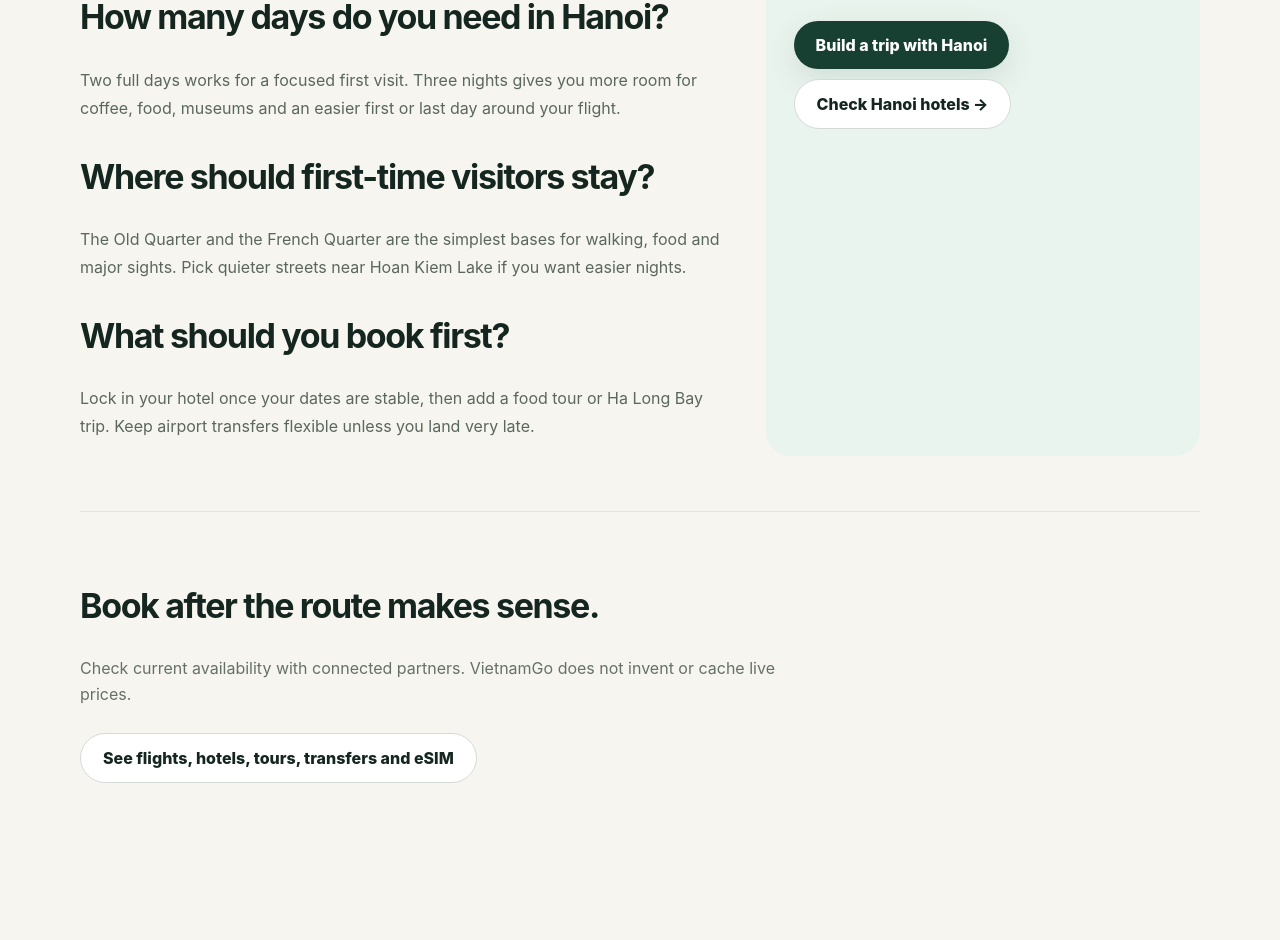
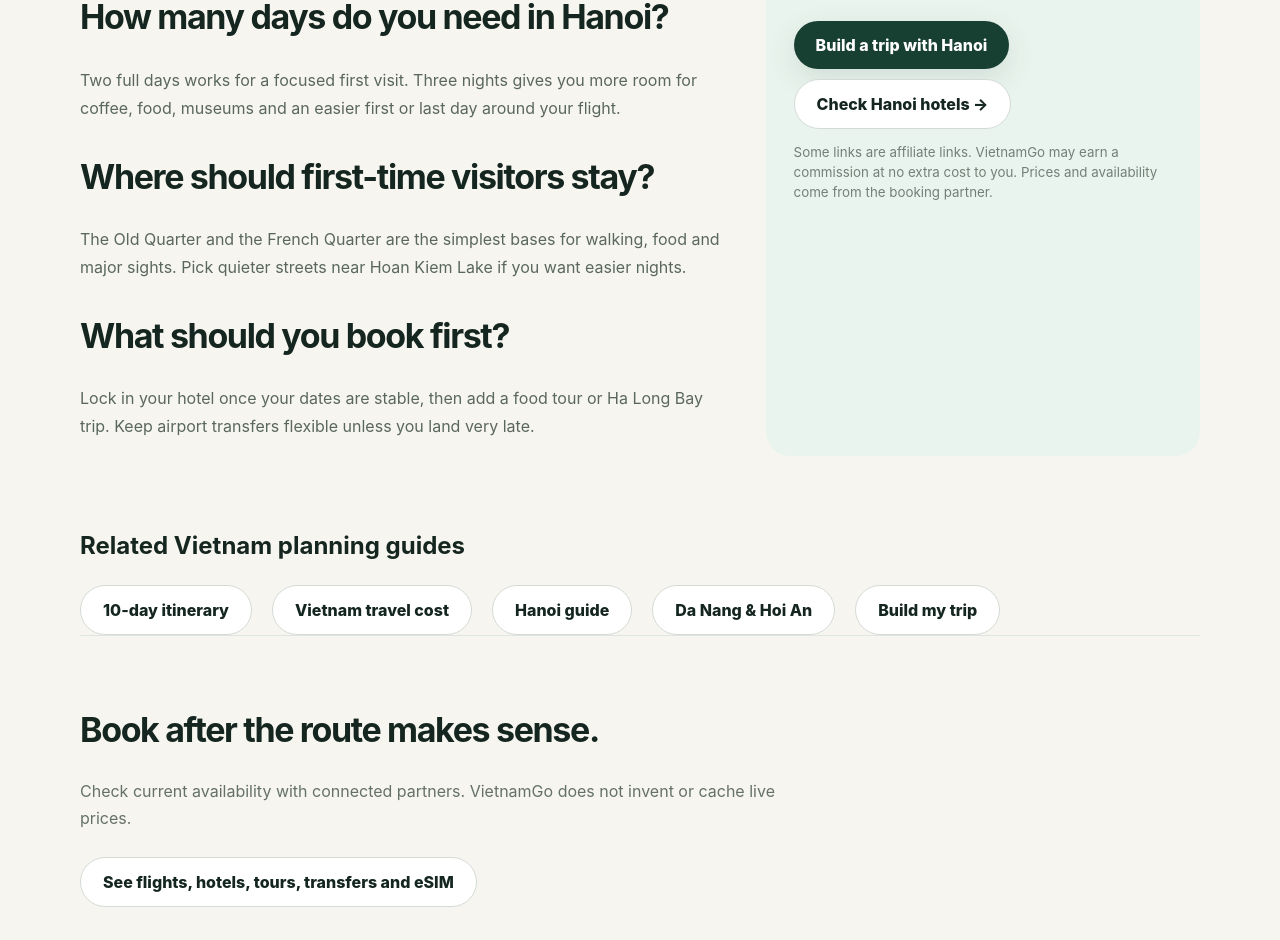
Before and after one commit to doctordat/Bayre-ai, a Next.js app: page /en/hanoi in a window 1280 px wide. Shown: the part 1322-2262 px from the top of the page. Before the commit the page ends 2195 px from the top, so only its background shows below. Built offline with nearby package versions, Linux system fonts and the light colour scheme; no server answers.

Commit message:
Audit SEO foundation and document launch readiness

```diff
--- a/app/en/[slug]/page.tsx
+++ b/app/en/[slug]/page.tsx
@@ -165,7 +165,7 @@ export default async function SeoPage({ params }: { params: Promise<{ slug: stri
     headline: page.title, description: page.intro, image: [page.image],
     author: { '@type': 'Organization', name: 'VietnamGo' },
     publisher: { '@type': 'Organization', name: 'VietnamGo' },
-    inLanguage: 'en', mainEntityOfPage: `/en/${slug}`,
+    inLanguage: 'en', mainEntityOfPage: `${process.env.NEXT_PUBLIC_SITE_URL || 'https://bayre-ai-1kcx-bice.vercel.app'}/en/${slug}`,
   };
 
   return (
@@ -191,7 +191,19 @@ export default async function SeoPage({ params }: { params: Promise<{ slug: stri
           <p>Choose trip length, budget, travel style and interests. VietnamGo will build a practical starting itinerary.</p>
           <a className="primary" href={plannerHref}>{page.cta}</a>
           {page.bookingKey && <a className="secondary" style={{ marginTop: 10, display: 'inline-flex' }} href={bookingHref} target="_blank" rel="sponsored nofollow noopener">{page.bookingLabel || 'Check booking options'} →</a>}
+          <small style={{ display: 'block', marginTop: 14, color: '#718078', lineHeight: 1.5 }}>Some links are affiliate links. VietnamGo may earn a commission at no extra cost to you. Prices and availability come from the booking partner.</small>
         </aside>
+      </section>
+
+      <section className="seoRelated" aria-labelledby="related-guides">
+        <h2 id="related-guides">Related Vietnam planning guides</h2>
+        <div className="heroActions">
+          <a className="secondary" href="/en/vietnam-itinerary-10-days">10-day itinerary</a>
+          <a className="secondary" href="/en/vietnam-travel-cost">Vietnam travel cost</a>
+          <a className="secondary" href="/en/hanoi">Hanoi guide</a>
+          <a className="secondary" href="/en/da-nang-hoi-an">Da Nang & Hoi An</a>
+          <a className="secondary" href="/en/planner">Build my trip</a>
+        </div>
       </section>
 
       <section className="seoBooking">
--- a/app/layout.tsx
+++ b/app/layout.tsx
@@ -44,11 +44,6 @@ export default function RootLayout({ children }: Readonly<{ children: React.Reac
     url: BASE_URL,
     inLanguage: 'en',
     description: 'Vietnam trip planner, travel guides, itineraries, budget estimates and booking discovery.',
-    potentialAction: {
-      '@type': 'SearchAction',
-      target: `${BASE_URL}/en/guides`,
-      'query-input': 'required name=search_term_string',
-    },
   };
 
   return (
```
Also changed, not shown: app/en/planner/page.tsx (+7 -0 lines), 8 other files (tests, documents, lock files or other folders).
